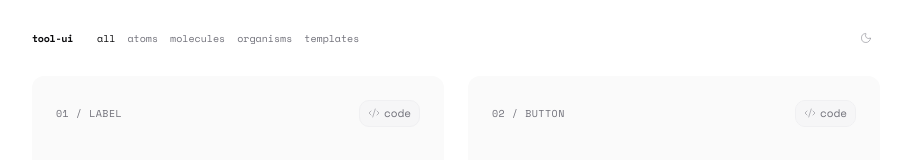
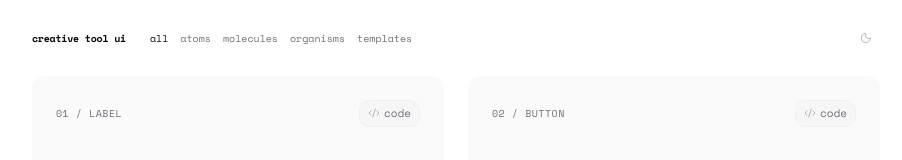
Before and after one commit to tommyjepsen/apparat-ui, a React (Vite) app: page / in a window 1280 px wide. Shown: the top 160 px of the page, without its empty margins (184-1086 px from the left). Built offline with nearby package versions, Linux system fonts and the light colour scheme.

Commit message:
Updated readme

```diff
--- a/index.html
+++ b/index.html
@@ -4,7 +4,7 @@
     <meta charset="UTF-8" />
     <link rel="icon" type="image/svg+xml" href="/favicon.svg" />
     <meta name="viewport" content="width=device-width, initial-scale=1.0" />
-    <title>tool-ui</title>
+    <title>Creative tool UI</title>
     <link rel="preconnect" href="https://fonts.googleapis.com">
     <link rel="preconnect" href="https://fonts.gstatic.com" crossorigin>
     <link href="https://fonts.googleapis.com/css2?family=Space+Mono:ital,wght@0,400;0,700;1,400;1,700&display=swap" rel="stylesheet">
--- a/src/App.tsx
+++ b/src/App.tsx
@@ -372,7 +372,7 @@ export function App() {
         }`}
       >
         <div className="flex items-center gap-6">
-          <span className="font-mono text-[10px] font-semibold tracking-tight">tool-ui</span>
+          <span className="font-mono text-[10px] font-semibold tracking-tight">creative tool ui</span>
           <nav className="flex items-center gap-3 font-mono text-[10px]">
             {(["all", "atoms", "molecules", "organisms", "templates"] as const).map((tab) => (
               <button
```
Also changed, not shown: 1 other file (tests, documents, lock files or other folders).
